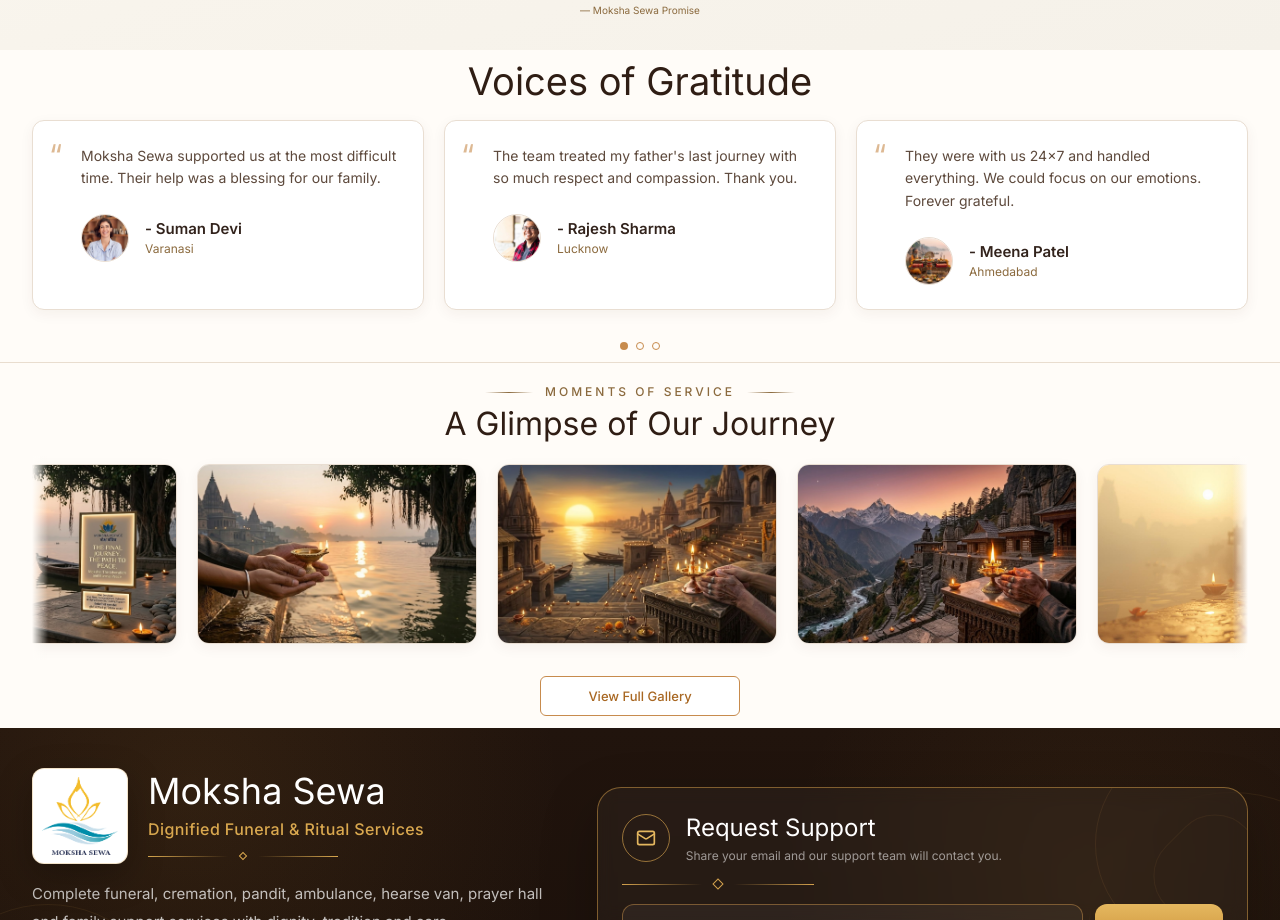
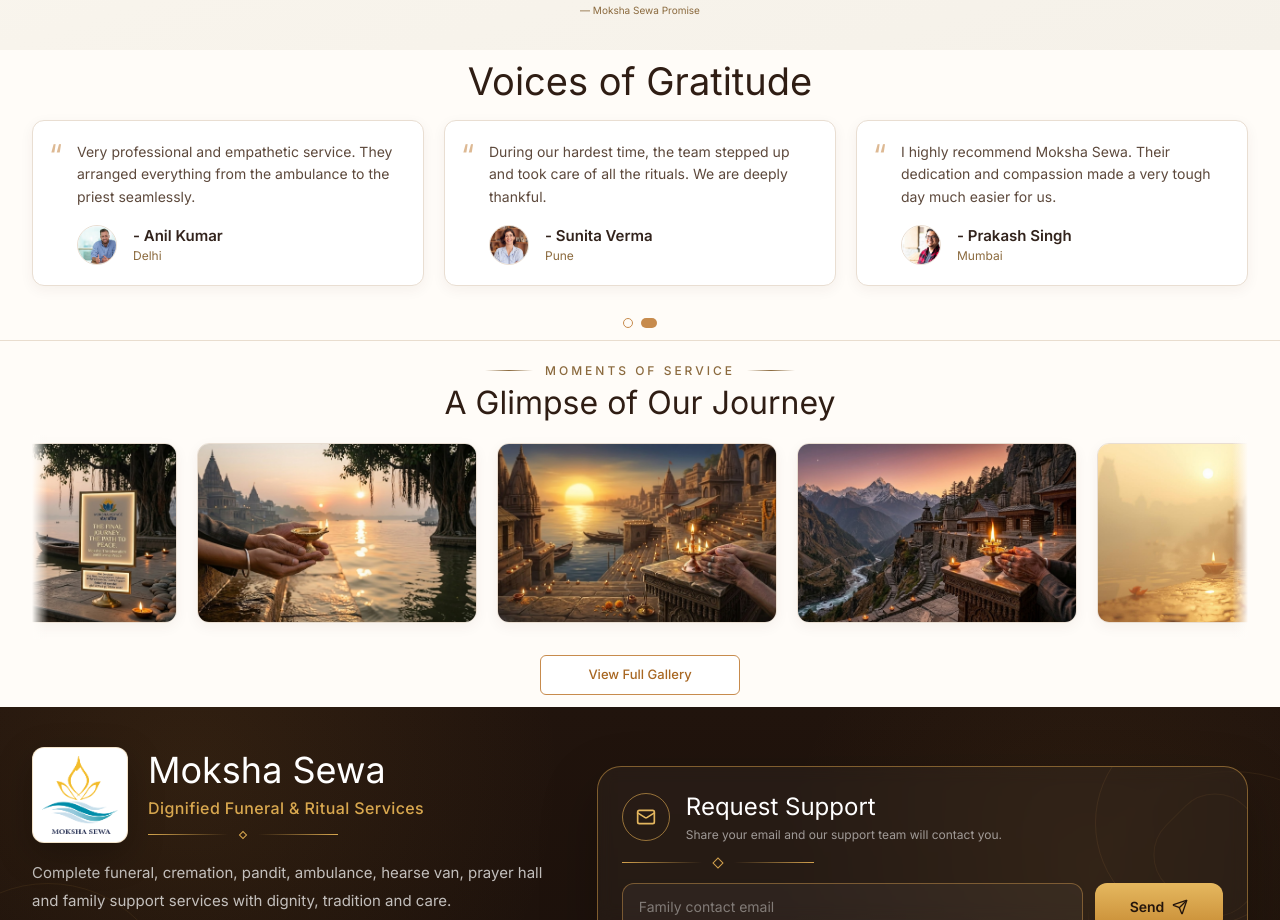
Before and after one commit to Chaudharyaman19/moksha_clone_voyage, a Next.js app: page / in a window 1280 px wide. Shown: the part 3380-4300 px from the top of the page. Built offline with nearby package versions, Linux system fonts and the light colour scheme.

Commit message:
add VoicesOfGratitude component with auto-sliding testimonial cards

```diff
--- a/components/sections/VoicesOfGratitude/VoicesOfGratitude.tsx
+++ b/components/sections/VoicesOfGratitude/VoicesOfGratitude.tsx
@@ -1,5 +1,6 @@
 "use client";
 
+import { useState, useEffect } from "react";
 import Image from "next/image";
 
 interface Testimonial {
@@ -32,9 +33,47 @@ const testimonials: Testimonial[] = [
     location: "Ahmedabad",
     image: "/assets/im1.jpeg",
   },
+  {
+    id: 4,
+    quote: "Very professional and empathetic service. They arranged everything from the ambulance to the priest seamlessly.",
+    name: "Anil Kumar",
+    location: "Delhi",
+    image: "/assets/man2.avif",
+  },
+  {
+    id: 5,
+    quote: "During our hardest time, the team stepped up and took care of all the rituals. We are deeply thankful.",
+    name: "Sunita Verma",
+    location: "Pune",
+    image: "/assets/girl.jpg",
+  },
+  {
+    id: 6,
+    quote: "I highly recommend Moksha Sewa. Their dedication and compassion made a very tough day much easier for us.",
+    name: "Prakash Singh",
+    location: "Mumbai",
+    image: "/assets/man1.jpg",
+  },
 ];
 
 export default function VoicesOfGratitude() {
+  const [page, setPage] = useState(0);
+  const itemsPerPage = 3;
+  const totalPages = Math.ceil(testimonials.length / itemsPerPage);
+
+  const visibleTestimonials = testimonials.slice(
+    page * itemsPerPage,
+    page * itemsPerPage + itemsPerPage
+  );
+
+  // Optional: Auto-slide every 5 seconds
+  useEffect(() => {
+    const timer = setInterval(() => {
+      setPage((prev) => (prev + 1) % totalPages);
+    }, 5000);
+    return () => clearInterval(timer);
+  }, [totalPages]);
+
   return (
     <section className="relative w-full overflow-hidden bg-[#FFFCF8] py-2 md:py-3">
       <div className="relative z-10 mx-auto w-full max-w-7xl px-4 sm:px-6 lg:px-8">
@@ -44,11 +83,12 @@ export default function VoicesOfGratitude() {
           </h2>
         </header>
 
-        <div className="grid grid-cols-1 gap-4 sm:grid-cols-2 md:gap-5 lg:grid-cols-3">
-          {testimonials.map((testimonial) => (
+        {/* Min-height ensures the layout doesn't jump if cards have different text lengths */}
+        <div className="grid grid-cols-1 gap-4 sm:grid-cols-2 md:gap-5 lg:grid-cols-3 min-h-[160px]">
+          {visibleTestimonials.map((testimonial) => (
             <article
               key={testimonial.id}
-              className="relative flex flex-col justify-between rounded-[12px] border border-[#E9DED2] bg-white p-5 shadow-[0_4px_14px_rgba(66,43,24,0.055)] transition duration-300 hover:-translate-y-0.5 hover:shadow-[0_8px_20px_rgba(66,43,24,0.09)] sm:p-6"
+              className="relative flex flex-col justify-between rounded-[12px] border border-[#E9DED2] bg-white p-4 shadow-[0_4px_14px_rgba(66,43,24,0.055)] transition duration-300 hover:-translate-y-0.5 hover:shadow-[0_8px_20px_rgba(66,43,24,0.09)] sm:p-5"
             >
               {/* Quote mark icon */}
               <div className="absolute left-4 top-4 text-3xl font-serif text-[#C78B4D] opacity-60">
@@ -56,12 +96,12 @@ export default function VoicesOfGratitude() {
               </div>
 
               <div className="relative z-10 pl-6 text-[#5D493C]">
-                <p className="mb-6 text-[13px] font-normal leading-relaxed sm:text-[14px]">
+                <p className="mb-4 text-[13px] font-normal leading-relaxed sm:text-[14px]">
                   {testimonial.quote}
                 </p>
 
                 <div className="flex items-center gap-4">
-                  <div className="relative h-12 w-12 shrink-0 overflow-hidden rounded-full border border-[#E9DED2]">
+                  <div className="relative h-10 w-10 shrink-0 overflow-hidden rounded-full border border-[#E9DED2]">
                     <Image
                       src={testimonial.image}
                       alt={testimonial.name}
@@ -81,11 +121,18 @@ export default function VoicesOfGratitude() {
           ))}
         </div>
 
-        {/* Dot indicators (visual only) */}
+        {/* Dot indicators */}
         <div className="mt-8 flex items-center justify-center gap-2">
-          <div className="h-2 w-2 rounded-full bg-[#C78B4D]"></div>
-          <div className="h-2 w-2 rounded-full border border-[#C78B4D] bg-transparent"></div>
-          <div className="h-2 w-2 rounded-full border border-[#C78B4D] bg-transparent"></div>
+          {Array.from({ length: totalPages }).map((_, idx) => (
+            <button
+              key={idx}
+              onClick={() => setPage(idx)}
+              aria-label={`Go to page ${idx + 1}`}
+              className={`h-2.5 w-2.5 rounded-full transition-all duration-300 ${
+                page === idx ? "bg-[#C78B4D] w-4" : "border border-[#C78B4D] bg-transparent"
+              }`}
+            />
+          ))}
         </div>
       </div>
     </section>
```
